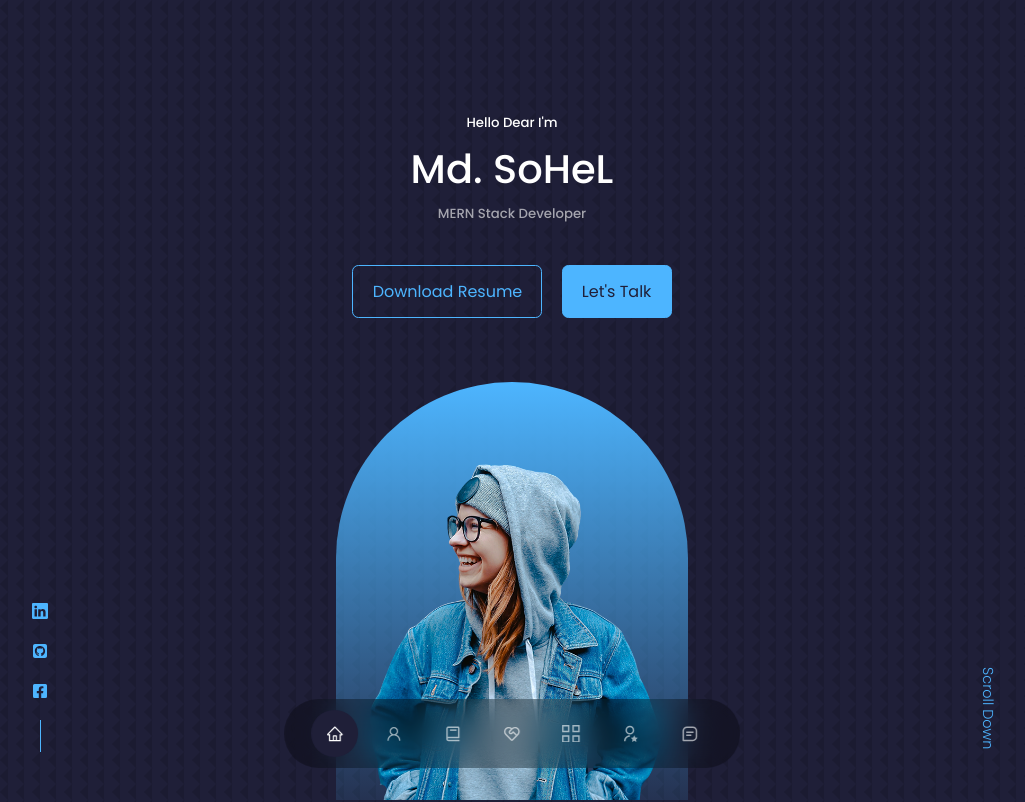
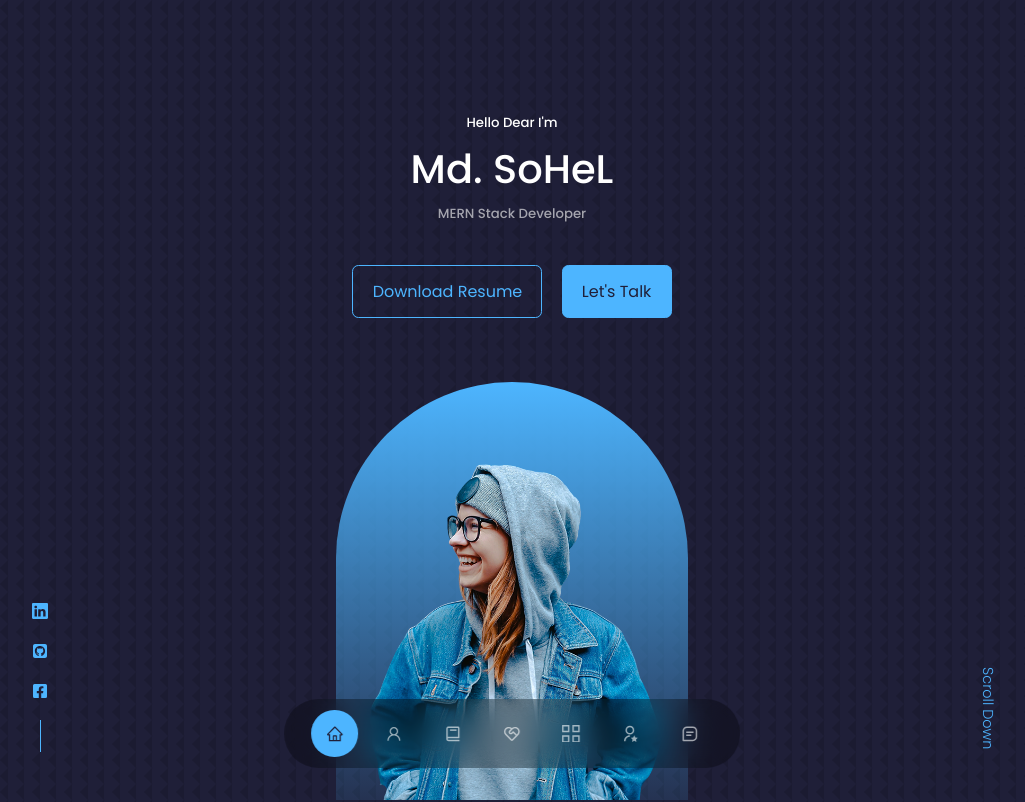
Before and after one commit to khanmdsohel02/sohel.dev.portfolio, a React (Vite) app: page / in a window 1280 px wide. Shown: the top 802 px of the page, without its empty margins (128-1153 px from the left). Built offline with nearby package versions, Linux system fonts and the light colour scheme.

Commit message:
portfolio done

```diff
--- a/src/components/footer/Footer.jsx
+++ b/src/components/footer/Footer.jsx
@@ -50,8 +50,10 @@ const Footer = () => {
         </a>
       </div>
 
-      <div className="footer__copyright"></div>
-      <small>&copy; Md. SoHeL. All rights reserved.</small>
+      <div className="footer__copyright">
+        {" "}
+        <small>&copy; Md. SoHeL. All rights reserved.</small>
+      </div>
     </footer>
   );
 };
--- a/src/components/footer/footer.css
+++ b/src/components/footer/footer.css
@@ -56,6 +56,7 @@ footer a {
 .footer__copyright {
   margin-bottom: 4rem;
   color: var(--color-bg);
+  font-size: 1.5rem;
 }
 
 /* MEDIA QUERIES (SMALL DEVICES) */
--- a/src/components/navbar/navbar.css
+++ b/src/components/navbar/navbar.css
@@ -28,8 +28,8 @@ nav a:hover {
 }
 
 nav a.active {
-  background: var(--color-bg);
-  color: var(--color-white);
+  background: var(--color-primary);
+  color: var(--color-bg);
 }
 
 @media screen and (max-width: 600px) {
```
Also changed, not shown: vercel.json (added).
